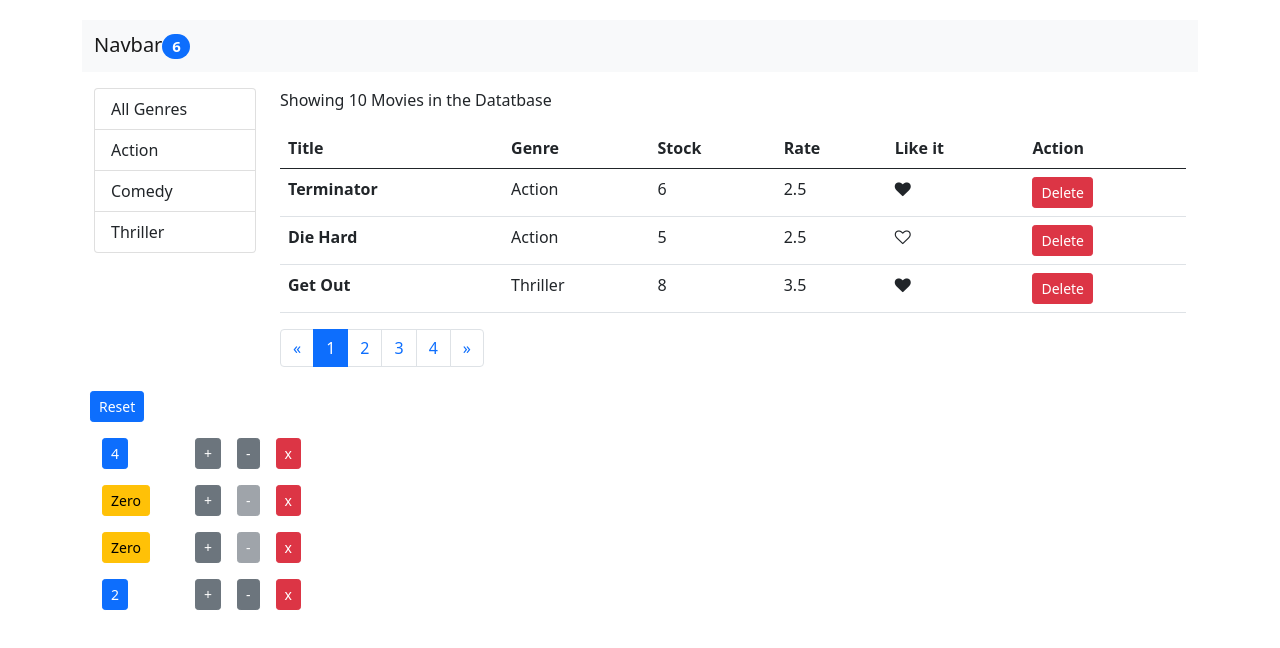
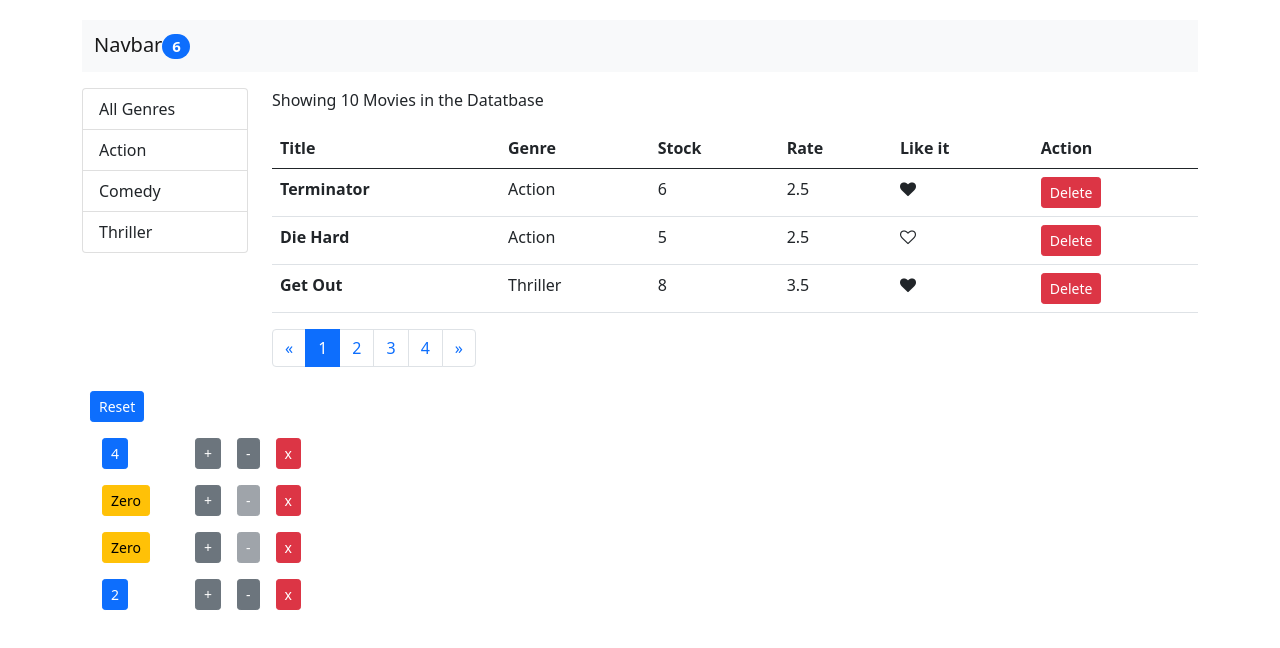
Before and after one commit to alokgarg13/mosh-react, a React (Create React App) app: page / in a window 1280 px wide. Shown: the top 648 px of the page. Built offline with nearby package versions, Linux system fonts and the light colour scheme.

Commit message:
Adding more code into the directory

```diff
--- a/src/components/genres.jsx
+++ b/src/components/genres.jsx
@@ -1,23 +1,26 @@
 import React, { Component } from 'react';
 import { getGenres } from '../services/fakeGenreService';
-
 
 class Genres extends Component {
     state = {
         genres: getGenres()
      }
+
     render() {
         return (
-            <React.Fragment>
+
             <ul className="list-group">
                 <li className="list-group-item">All Genres</li>
                 { this.state.genres.map(genre =>
-                        <li key={genre._id} className="list-group-item">
+                    <li key={genre._id}
+                        className="list-group-item"
+                        onClick={()=>this.props.filterMovies(genre._id)}
+                    >
                         {genre.name}
                     </li>
                 )}
             </ul>
-            </React.Fragment>
+
           );
     }
 }
--- a/src/components/movies.jsx
+++ b/src/components/movies.jsx
@@ -1,16 +1,22 @@
 import React, { Component } from 'react';
 import { getMovies } from '../services/fakeMovieService';
+import { getGenres } from '../services/fakeGenreService';
 import Like from './like';
-import Genres from './genres';
+// import Genres from './genres';
+
 import Pagination from './pagination';
 import { paginate } from './../utils/paginate';
+import ListGroup from './../utils/listGroup';
+
 
 
 class Movies extends Component {
     state = {
-        movies: getMovies(),
+        movies: [],
+        genres: [],
         pageSize: 3,
-        currentPage: 1
+        currentPage: 1,
+        genre_filter: '',
      }
 
     //  handleDelete = (id) => {
@@ -20,7 +26,12 @@ class Movies extends Component {
     //     this.setState({movies : movies});
     //  }
 
-
+    componentDidMount() {
+        this.setState({
+                movies: getMovies(),
+                genres: getGenres()
+        });
+    }
 
     handleDelete = (movie) => {
         const movies = this.state.movies.filter( mv => mv._id !== movie._id);
@@ -40,22 +51,40 @@ class Movies extends Component {
         this.setState({currentPage: page});
     }
 
+    handleFilterMovies = (item) => {
+
+        console.log(item);
+        this.setState({genre_filter: item._id});
+    }
+
     render() {
         const { length: count } = this.state.movies;
-        const { pageSize, currentPage, movies: allMovies} = this.state;
+
+        // const { pageSize, currentPage, movies: allMovies} = this.state;
+
+        const { pageSize, currentPage} = this.state;
+        let allMovies = [...this.state.movies];
+
+        if(this.state.genre_filter !== '' ) {
+            allMovies = allMovies.filter(movie => movie.genre._id == this.state.genre_filter);
+        }
+
+
         if(count === 0 ) return <p>There is no movies in the list. </p>;
 
         const movies = paginate(allMovies, currentPage, pageSize);
 
         return (
-            <React.Fragment>
 
-            <div className="container">
             <div className="row">
-                    <div className="col-sm-2">
-                        <Genres />
+                <div className="col-2">
+                    {/* <Genres filterMovies={this.handleFilterMovies}/> */}
+                    <ListGroup
+                        items={this.state.genres}
+                        onClick={this.handleFilterMovies}
+                    />
                 </div>
-                    <div className="col-sm-10">
+                <div className="col">
                     <p>Showing {count} Movies in the Datatbase</p>
                     <table className="table">
                         <thead>
@@ -103,8 +132,6 @@ class Movies extends Component {
                     />
                 </div>
             </div>
-            </div>
-            </React.Fragment>
           );
     }
 }
```
Lines whose indentation alone changed are shown as unchanged.
